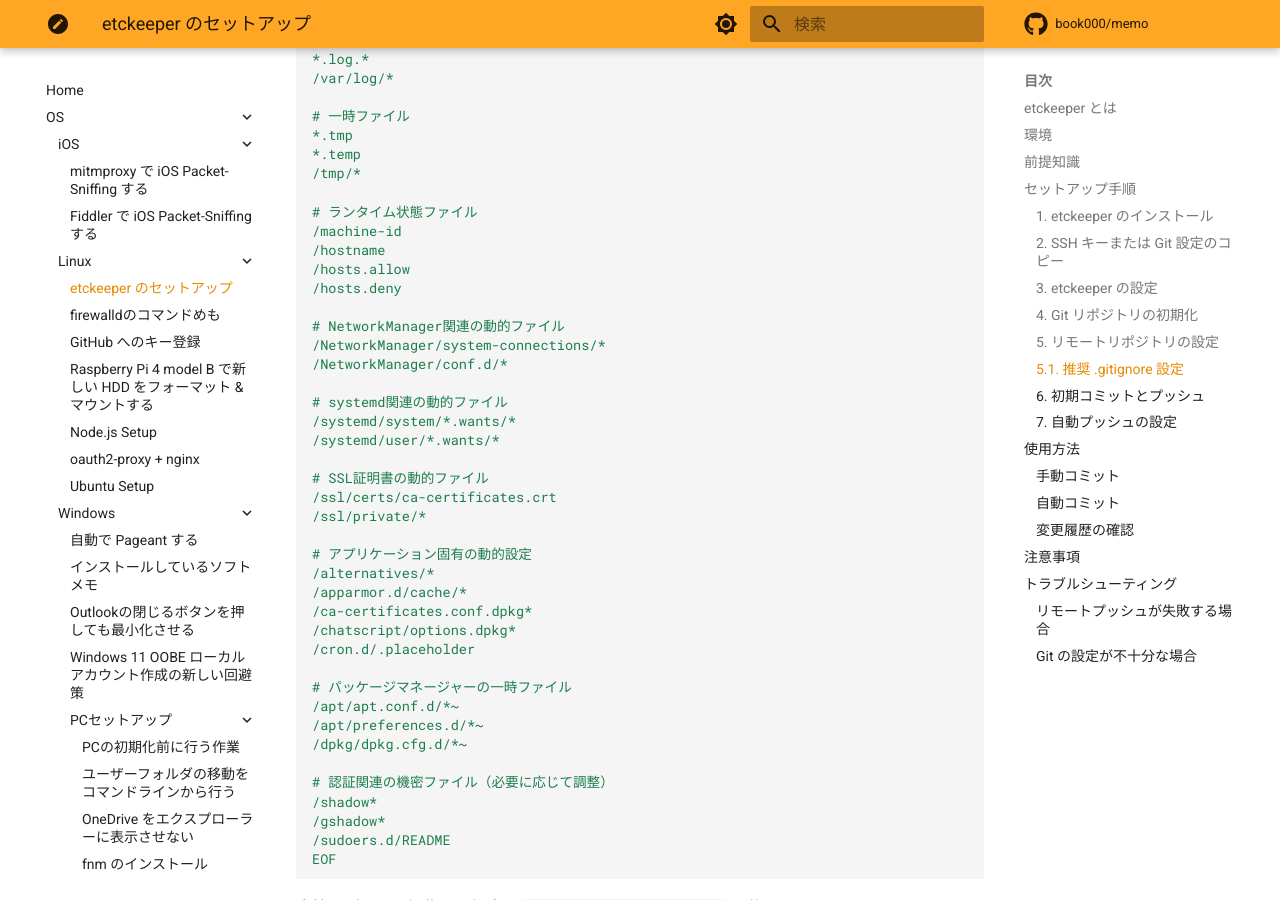
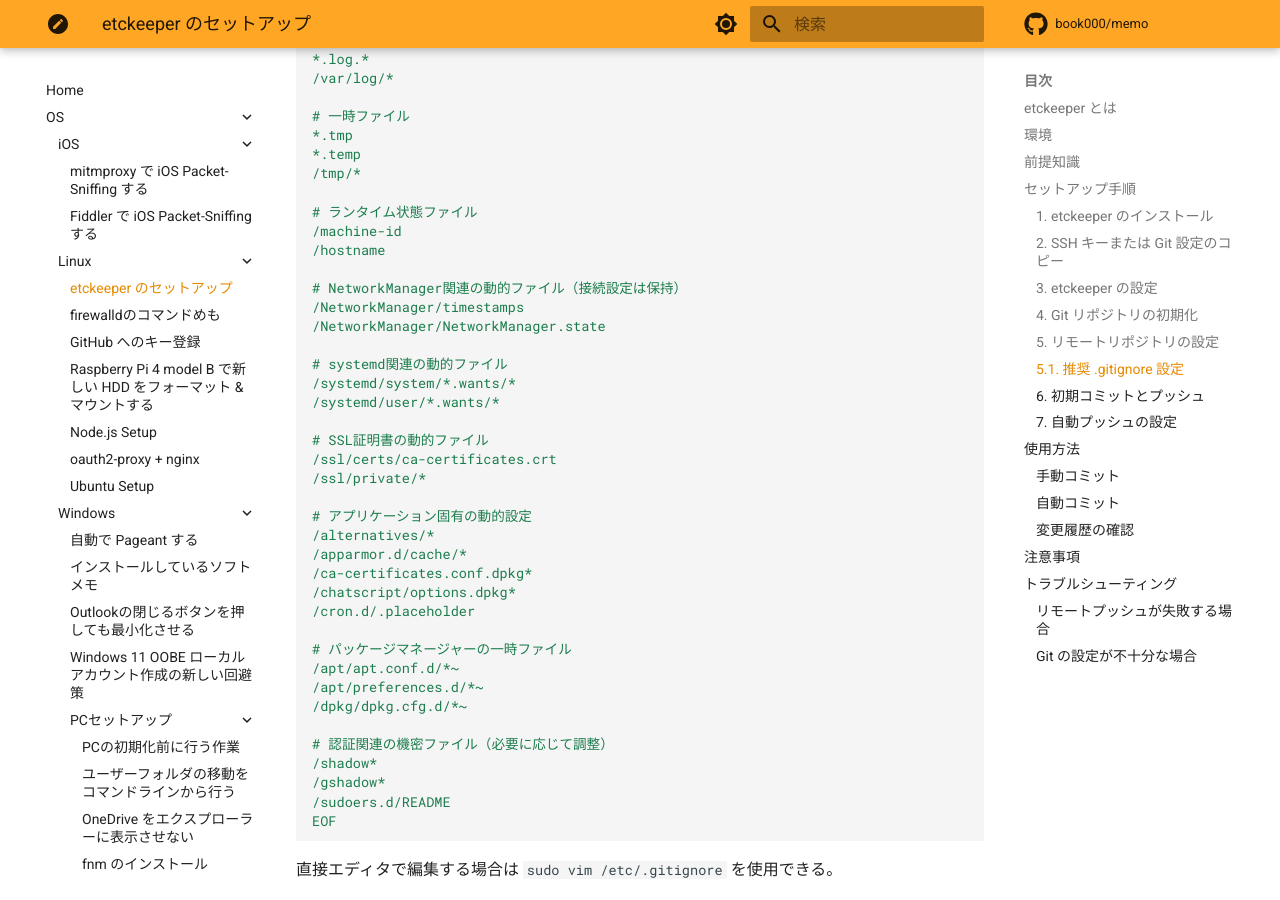
Before and after one commit to book000/memo, an MkDocs documentation site: the page built from docs/os/linux/etckeeper-setup.md, in a window 1280 px wide and 900 px high, scrolled down 2336 px. Built offline with MkDocs 1.6.1 and Material for MkDocs 9.7.7, drawn with Linux system fonts in a browser that asks for light colours; comment, search, counter and statistics services are not loaded.

Commit message:
Remove hosts.allow/hosts.deny and system-connections from .gitignore to preserve important configuration files
Co-authored-by: book000 <8929706+book000@users.noreply.github.com>

```diff
--- a/docs/os/linux/etckeeper-setup.md
+++ b/docs/os/linux/etckeeper-setup.md
@@ -105,12 +105,10 @@ sudo tee /etc/.gitignore > /dev/null << 'EOF'
 # ランタイム状態ファイル
 /machine-id
 /hostname
-/hosts.allow
-/hosts.deny
 
-# NetworkManager関連の動的ファイル
-/NetworkManager/system-connections/*
-/NetworkManager/conf.d/*
+# NetworkManager関連の動的ファイル（接続設定は保持）
+/NetworkManager/timestamps
+/NetworkManager/NetworkManager.state
 
 # systemd関連の動的ファイル
 /systemd/system/*.wants/*
```
